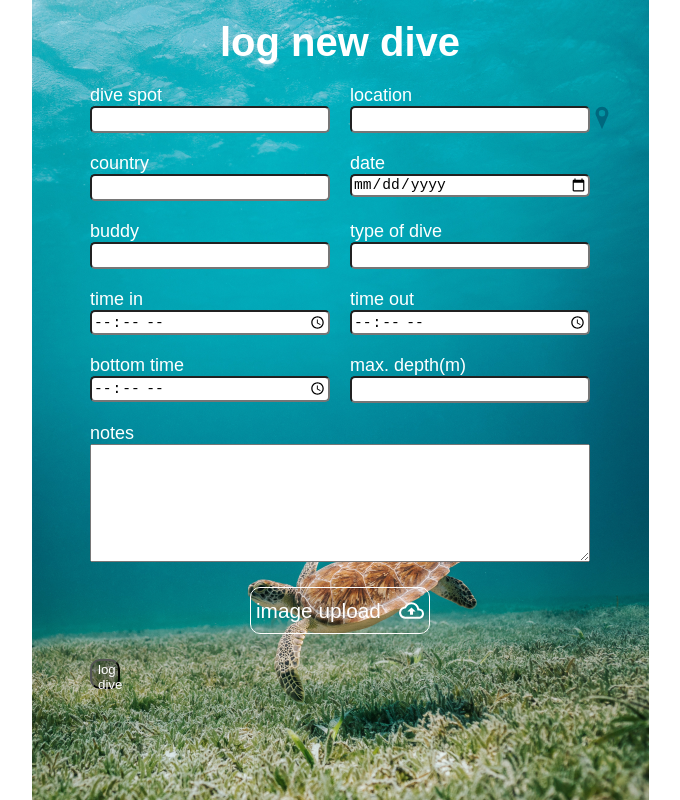
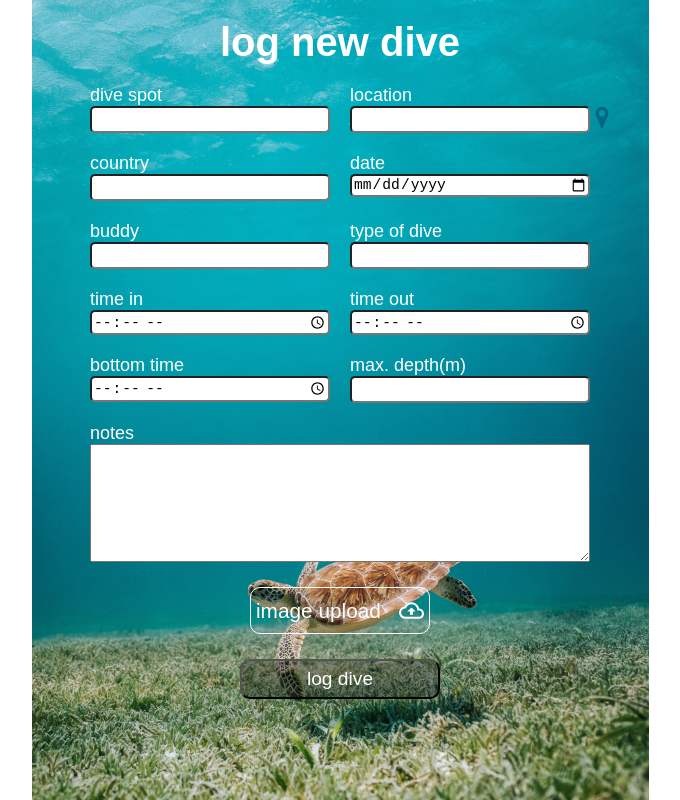
Before and after one commit to FlyingMoe91/capstone-project, a React (Create React App) app: page /NewDiveForm in a window 1280 px wide. Shown: the whole page, without its empty margins (300-980 px from the left). Built offline with nearby package versions, Linux system fonts and the light colour scheme.

Commit message:
Fix SubmitButtons in forms

```diff
--- a/src/components/Forms/FormCreateDiver/CreateDiver.js
+++ b/src/components/Forms/FormCreateDiver/CreateDiver.js
@@ -221,6 +221,10 @@ const ButtonSubmit = styled(Button)`
   grid-column-start: 1;
   grid-column-end: 3;
   background-color: rgba(0, 0, 0, 0.3);
+  width: 200px;
+  height: 40px;
+  margin: 0 auto;
+  font-size: 1.2rem;
 `;
 
 const ImageUpload = styled.div`
--- a/src/components/Forms/FormEditDive/EditDive.js
+++ b/src/components/Forms/FormEditDive/EditDive.js
@@ -304,6 +304,10 @@ const ButtonSubmit = styled(Button)`
   grid-column-start: 1;
   grid-column-end: 3;
   background-color: rgba(0, 0, 0, 0.3);
+  width: 200px;
+  height: 40px;
+  margin: 0 auto;
+  font-size: 1.2rem;
 `;
 
 const ImageWrapper = styled.div`
--- a/src/pages/NewDiveForm.js
+++ b/src/pages/NewDiveForm.js
@@ -290,9 +290,13 @@ const ButtonBack = styled(NavLink)`
 `;
 
 const ButtonSubmit = styled(Button)`
-  grid-column-start: 1;
-  grid-column-end: 3;
-  background-color: rgba(0, 0, 0, 0.3);
+grid-column-start: 1;
+grid-column-end: 3;
+background-color: rgba(0, 0, 0, 0.3);
+width: 200px;
+height: 40px;
+margin: 0 auto;
+font-size: 1.2rem;
 `;
 
 const MapButton = styled(NavLink)`
```
Also changed, not shown: 1 other file (tests, documents, lock files or other folders).
